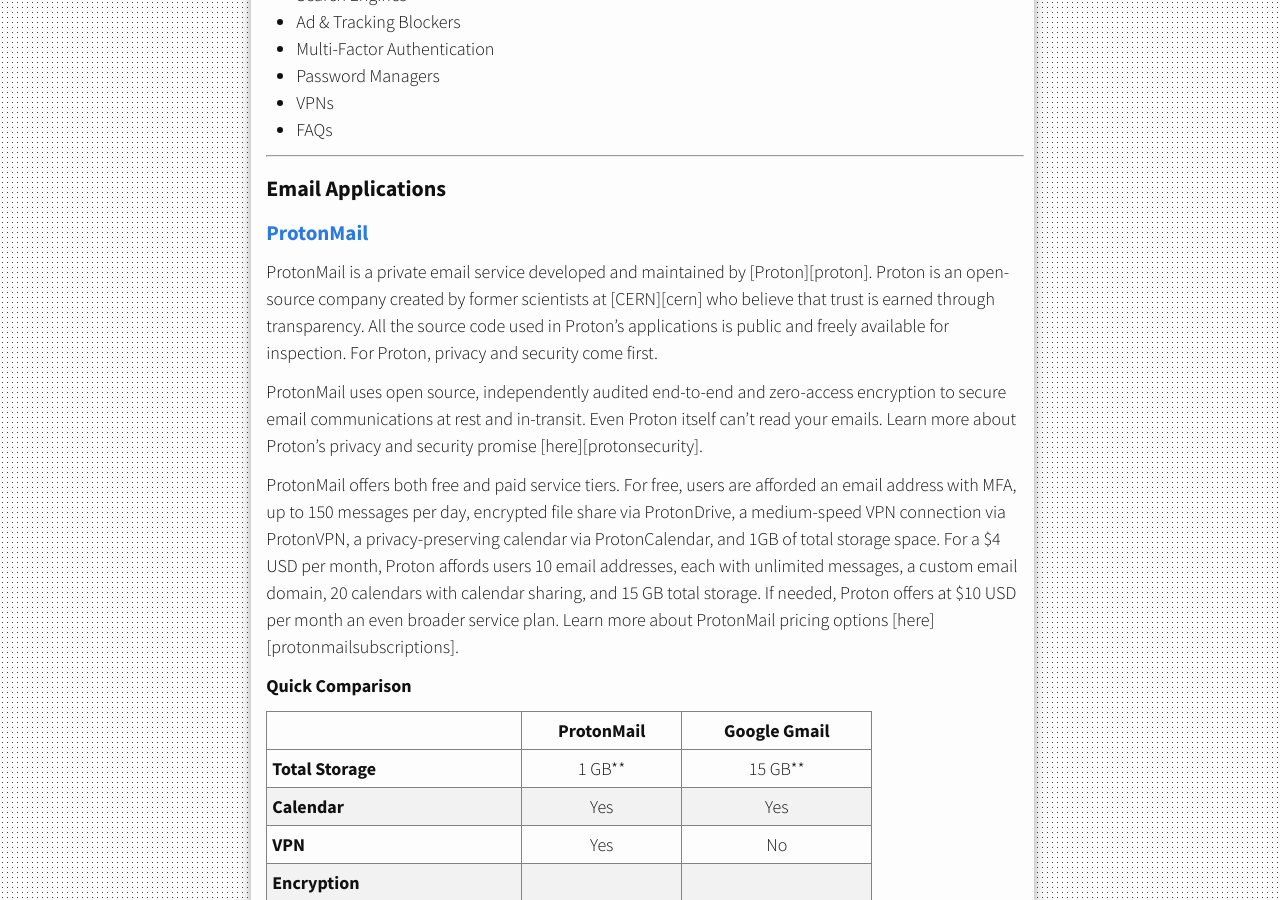
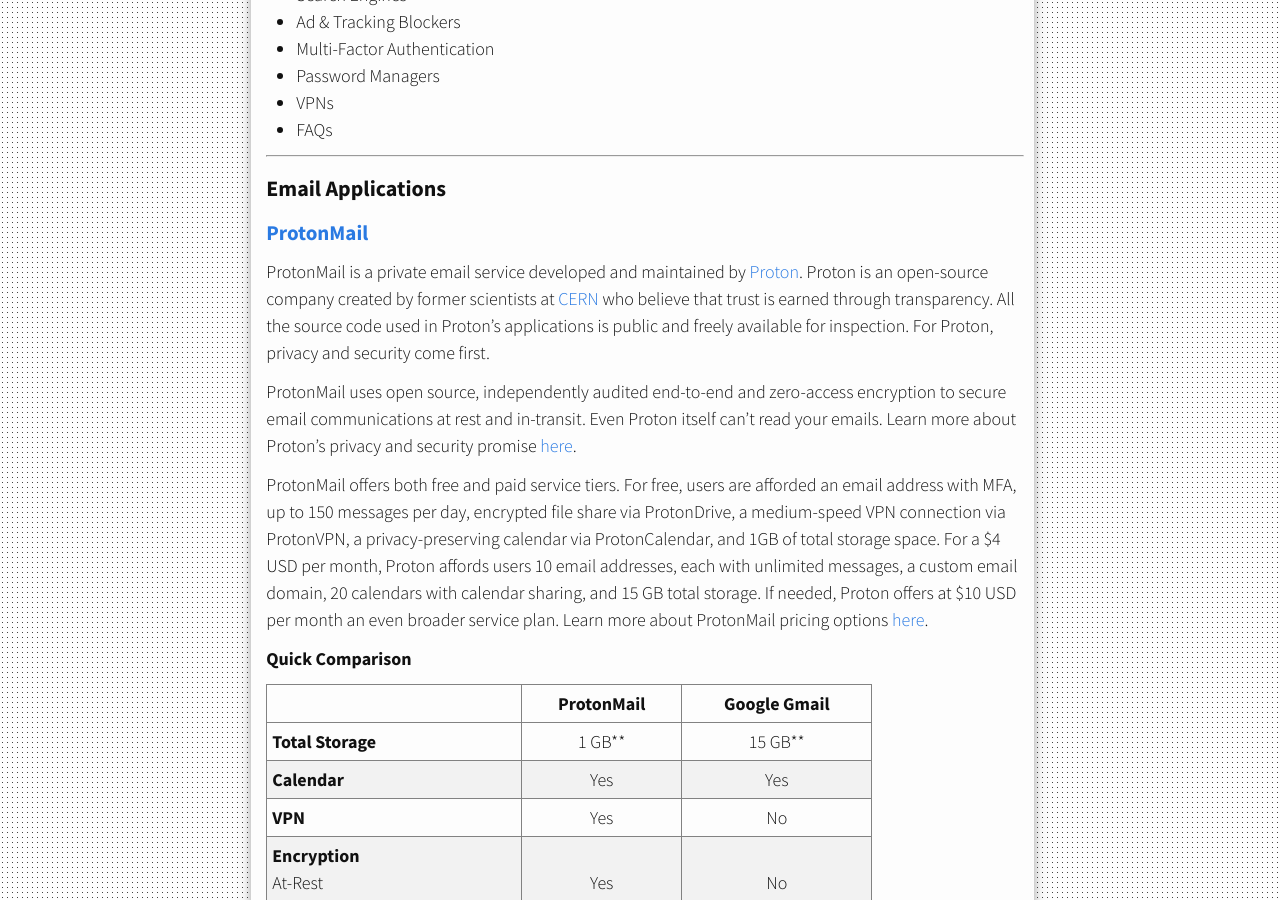
Before and after one commit to kariemoorman/kariemoorman.github.io, a Jekyll site: the page built from _posts/2023-03-13-privacy-security-iot.markdown, in a window 1280 px wide and 900 px high, scrolled down 1030 px. Built offline with Jekyll 4.4.1, drawn with Linux system fonts in a browser that asks for light colours; nearby versions of some CDN libraries; some of the changed lines change nothing that is shown; some of the changed text lies outside the part shown.

Commit message:
Update 2023-03-13-privacy-security-iot.markdown

```diff
--- a/_posts/2023-03-13-privacy-security-iot.markdown
+++ b/_posts/2023-03-13-privacy-security-iot.markdown
@@ -34,13 +34,13 @@
 <div class='brand'><a href='https://proton.me/mail'>ProtonMail</a></div>
 
 
-ProtonMail is a private email service developed and maintained by [Proton][proton]. Proton is an open-source company created by former scientists at [CERN][cern] who believe that trust is earned through transparency. All the source code used in Proton's applications is public and freely available for inspection. For Proton, privacy and security come first.
+ProtonMail is a private email service developed and maintained by <a href='https://proton.me'>Proton</a>. Proton is an open-source company created by former scientists at <a href='https://home.cern/'>CERN</a> who believe that trust is earned through transparency. All the source code used in Proton's applications is public and freely available for inspection. For Proton, privacy and security come first.
 
 
-ProtonMail uses open source, independently audited end-to-end and zero-access encryption to secure email communications at rest and in-transit. Even Proton itself can't read your emails. Learn more about Proton's privacy and security promise [here][protonsecurity].
+ProtonMail uses open source, independently audited end-to-end and zero-access encryption to secure email communications at rest and in-transit. Even Proton itself can't read your emails. Learn more about Proton's privacy and security promise <a href='https://proton.me/mail/security'>here</a>.
 
 
-ProtonMail offers both free and paid service tiers. For free, users are afforded an email address with MFA, up to 150 messages per day, encrypted file share via ProtonDrive, a medium-speed VPN connection via ProtonVPN, a privacy-preserving calendar via ProtonCalendar, and 1GB of total storage space. For a \$4 USD per month, Proton affords users 10 email addresses, each with unlimited messages, a custom email domain, 20 calendars with calendar sharing, and 15 GB total storage. If needed, Proton offers at \$10 USD per month an even broader service plan. Learn more about ProtonMail pricing options [here][protonmailsubscriptions].
+ProtonMail offers both free and paid service tiers. For free, users are afforded an email address with MFA, up to 150 messages per day, encrypted file share via ProtonDrive, a medium-speed VPN connection via ProtonVPN, a privacy-preserving calendar via ProtonCalendar, and 1GB of total storage space. For a \$4 USD per month, Proton affords users 10 email addresses, each with unlimited messages, a custom email domain, 20 calendars with calendar sharing, and 15 GB total storage. If needed, Proton offers at \$10 USD per month an even broader service plan. Learn more about ProtonMail pricing options <a href='https://proton.me/mail/pricing'>here</a>.
 
 
 <h4>Quick Comparison</h4>
@@ -109,10 +109,10 @@
 
 <i>DO NOT use Google Chrome (see [FAQs](#faq)).</i>
 
-<div class='brand'><a href='firefox'>Mozilla Firefox</a></div>
+<div class='brand'><a href='https://www.mozilla.org/en-US/firefox/new/'>Mozilla Firefox</a></div>
 <p>Mozilla Firefox is a fast, private & safe web browser suitable for Windows, MacOS and Linux operating systems. Firefox is developed and maintained by the Mozilla Foundation, an actual non-profit organization that actively supports online privacy & security, trustworthy artificial intelligence (AI), and accountability for big tech corporations. Mozilla puts people before profit; they create products, technologies and programs that make the internet healthier for everyone. Firefox is ethical, open-source, and customizable. And, it's free.</p>
 
-<div class='brand'><a href='brave'>Brave</a></div>
+<div class='brand'><a href='https://brave.com/'>Brave</a></div>
 <p>Brave is a privacy-focused, open source web browser based on Chromium (under Mozilla Licence), suitable for Windows, MacOS, Linux, Android and iOS operating systems. Brave is developed and maintained by Brave Software, Inc.. Brave is one of two Chromium-based browsers offering true user privacy protection via out-of-the-box Firewall, VPN, Ad and Tracker Shields, and Tor integration. Brave is highly customizable both in its privacy and security settings and search engine optimization. Brave is also the first browser to offer its users compensation for ads viewership, in the form of BAT (Basic Attention Tokens). And, it's free.</p>
 
 <div class='brand'><a href='https://vivaldi.com/'>Vivaldi</a></div>
@@ -125,14 +125,14 @@
 
 <i>DO NOT use Google Chrome (see [FAQs](#faq)).</i>
 
-<div class='brand'><a href='duck'>DuckDuckGo</a></div>
+<div class='brand'><a href='https://duckduckgo.com/'>DuckDuckGo</a></div>
 <p>DuckDuckGo offers a privacy-focused search experience. DuckDuckGo is perhaps most well-known for its privacy feature called "untracked search." While privacy-preserving, DuckDuckGo SEO suffers in terms of relevance and robustness, such that it becomes increasingly burdensome to find exactly what one is actually looking for when (re-)forming a search query. One may find themselves re-indexing the internet in hopes of landing a meaningful result. Maybe that's a good thing, for those with time to spare. Learn more about search integration and customization in DuckDuckGo <a href='https://help.duckduckgo.com/duckduckgo-help-pages/results/syntax/'>here</a>.</p>
 
-<div class='brand'><a href='firefox'>Firefox</a></div>
+<div class='brand'><a href='https://www.mozilla.org/en-US/firefox/new/'>Firefox</a></div>
 <p>Firefox supports addition of multiple search engines, <a href='https://support.mozilla.org/en-US/kb/change-your-default-search-settings-firefox#w_one-click-search-alternatives'>custom search Engines</a>, ranking of search suggestions in relation to browsing history, and more. Learn more about search customization in Firefox <a href='https://support.mozilla.org/en-US/kb/search-firefox-address-bar'>here</a>.</p>
 
 
-<div class='brand'><a href='brave'>Brave</a></div>
+<div class='brand'><a href='https://search.brave.com/'>Brave</a></div>
 <p>Brave offers users ability to customize and refine search performance via user-defined search engine shortcuts and optimization functions.</p>
 <p><a href='brave://settings/searchEngines'>Custom searchEngines</a> enable users to create shortcuts for quicklinking to personal email accounts, executing queries across specific news sites, retail sites, and more. For example, let's define a shortcut for querying HackerNews:</p>
 
@@ -233,7 +233,7 @@
 MFA can take the form of SMS (text message), a software application (e.g., an authenticator app), and/or a hardware device (e.g., a yubikey). 2FA via SMS is prone to security issues, as text messages are unencrypted and able to be intercepted with little to no effort. Because the objective is to increase our online security, is not advised to use SMS as the 2FA solution. Instead, we will choose as our MFA mechanism either the authenticator app or hardware authentication solution.
 
 
-<div class='brand'><a href='authy'>Authy</a></div>
+<div class='brand'><a href='https://authy.com/'>Authy</a></div>
 
 Authy is a free two-factor authentication application developed by Twilio. For a given account, Authy generates time-sensitive codes locally, on your device, based on a secret key. Authy is available for use on both mobile and desktop devices: iOS, Android, Windows, Mac, and Linux.
 
@@ -249,7 +249,7 @@
 Learn more about Authy <a href='https://www.nytimes.com/wirecutter/reviews/best-two-factor-authentication-app/'>here</a>.
 
 
-<div class='brand'><a href='yubikey'>Yubikey</a></div>
+<div class='brand'><a href='https://www.yubico.com/'>Yubikey</a></div>
 Yubikey is a hardware authentication device developed and manufactured by Yubico. It is used to protect access to user accounts on computers, networks, and online services. Yubikeys are personal USB security keys; they plug into your computer and/or phone and are used alongside your primary password to complete the second half of a MFA web login authentication process. Each Yubikey device has a unique code built on to it which is used to generate codes that help confirm your unique identity.
 
 2FA via apps and SMS, while an improvement to the alternative (single-authentication), remain vulnerable to time-delay attacks. Yubikey offers an additional level of robustness, as it can protect users from phishing and advanced man-in-the-middle attacks, e.g., attacks in which a person or maligning process attempts to intercept the two-factor authentication as it is entered and processed. Yubikeys are tech industry standard.
@@ -274,7 +274,7 @@
 Password theft is a serious problem. Websites and applications we use are under constant attack. When security breaches occur, they expose sensitive and unique identifying information about us (e.g., username, email address, password, phone number, physical address) to the world. Using a password manager helps protect us against password theft occurrences, and limits our exposure when security breaches happen.
 
 
-<div class='brand'><a href='bitwarden'>Bitwarden</a></div>
+<div class='brand'><a href='https://bitwarden.com/'>Bitwarden</a></div>
 
 Bitwarden is an open source password management service that stores sensitive information (i.e., usernames, passwords, metadata) in an encrypted vault. At present Bitwarden is one of the safest ways to store all logins and passwords while also keeping them synced between all of your devices, and secure via MFA.
 
@@ -308,7 +308,7 @@
 <div id='link'><a href='https://www.mozilla.org/en-US/products/vpn/'>MozillaVPN</a></div>
 
 <br>
-Learn more about VPN options [here][vpn-options].
+Learn more about VPN options <a href='https://www.pcmag.com/picks/the-best-vpn-services'>here</a>.
 
 <br>
 
```
